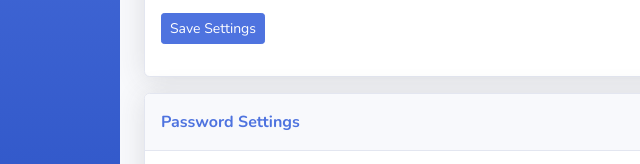
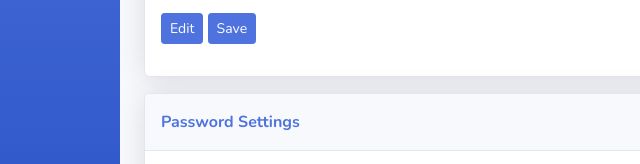
Before and after one commit to dagidagi1/bikeApp, a website with bundled scripts: page profile.html in a window 1280 px wide. Shown: the part 385-549 px from the top of the page, 104-744 px from the left. Built offline with nearby package versions, Linux system fonts and the light colour scheme.

Commit message:
add edit ntn to profile

```diff
--- a/profile.html
+++ b/profile.html
@@ -224,8 +224,19 @@
                       </div>
                     </div>
                     <div class="mb-3">
-                      <button class="btn btn-primary btn-sm" type="submit">
-                        Save Settings
+                      <button
+                        class="btn btn-primary btn-sm"
+                        type="submit"
+                        id="edit_btn"
+                      >
+                        Edit
+                      </button>
+                      <button
+                        class="btn btn-primary btn-sm"
+                        type="submit"
+                        id="save_btn"
+                      >
+                        Save
                       </button>
                     </div>
                   </form>
```
Also changed, not shown: orderList.js (+3 -5 lines).
